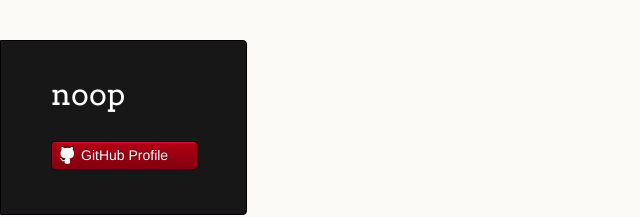
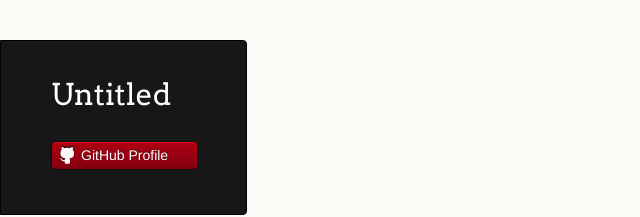
Before and after one commit to rikusilvola/riqpe.github.io_old, a plain HTML site: page index.html in a window 1280 px wide. Shown: the top 217 px of the page, without its empty margins (0-640 px from the left). Drawn offline with Linux system fonts and the light colour scheme.

Commit message:
Update index.html

```diff
--- a/index.html
+++ b/index.html
@@ -16,7 +16,7 @@
   <body>
     <div class="wrapper">
       <header>
-        <h1 class="header">noop</h1>
+        <h1 class="header">Untitled</h1>
         <p class="header"></p>
 
 
```
